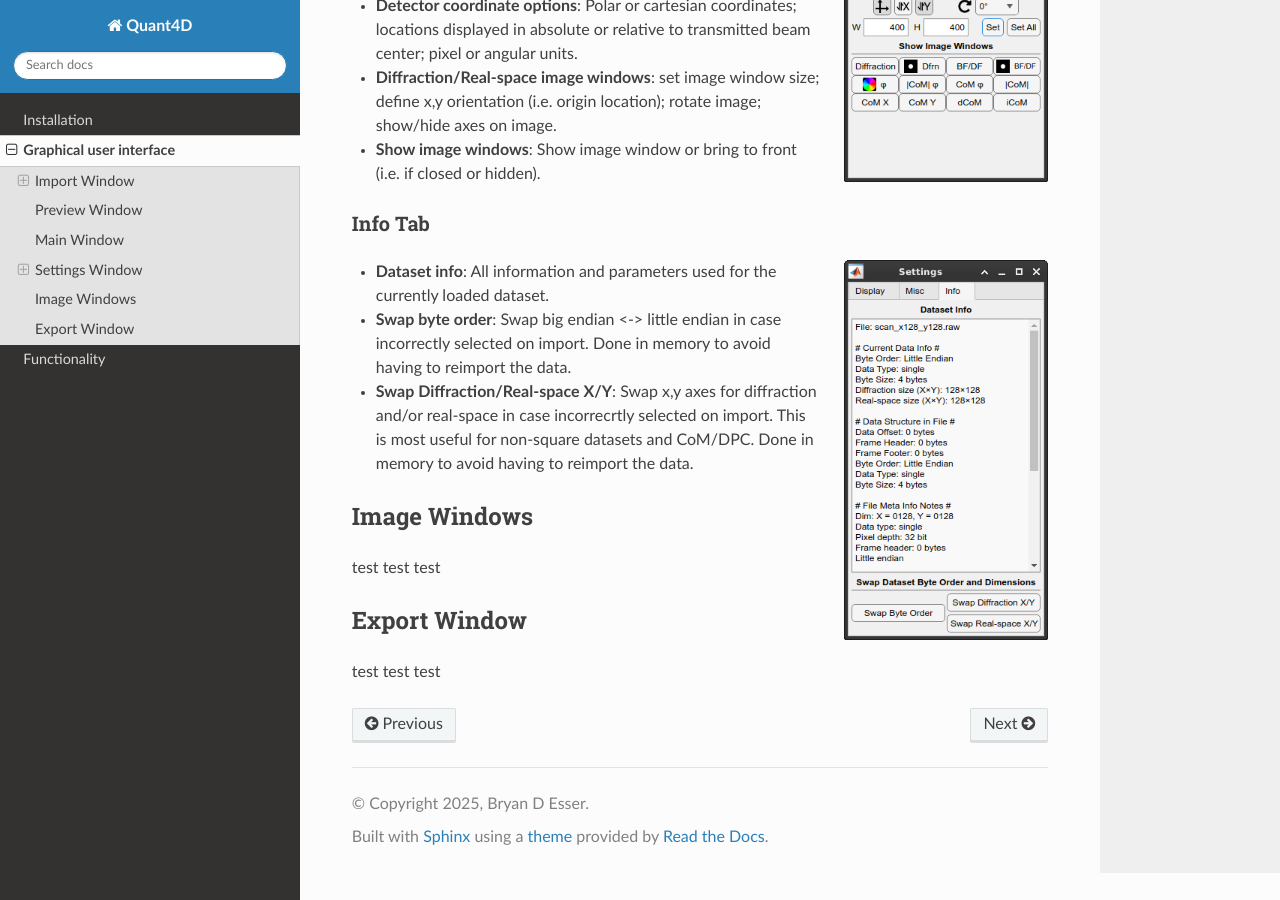
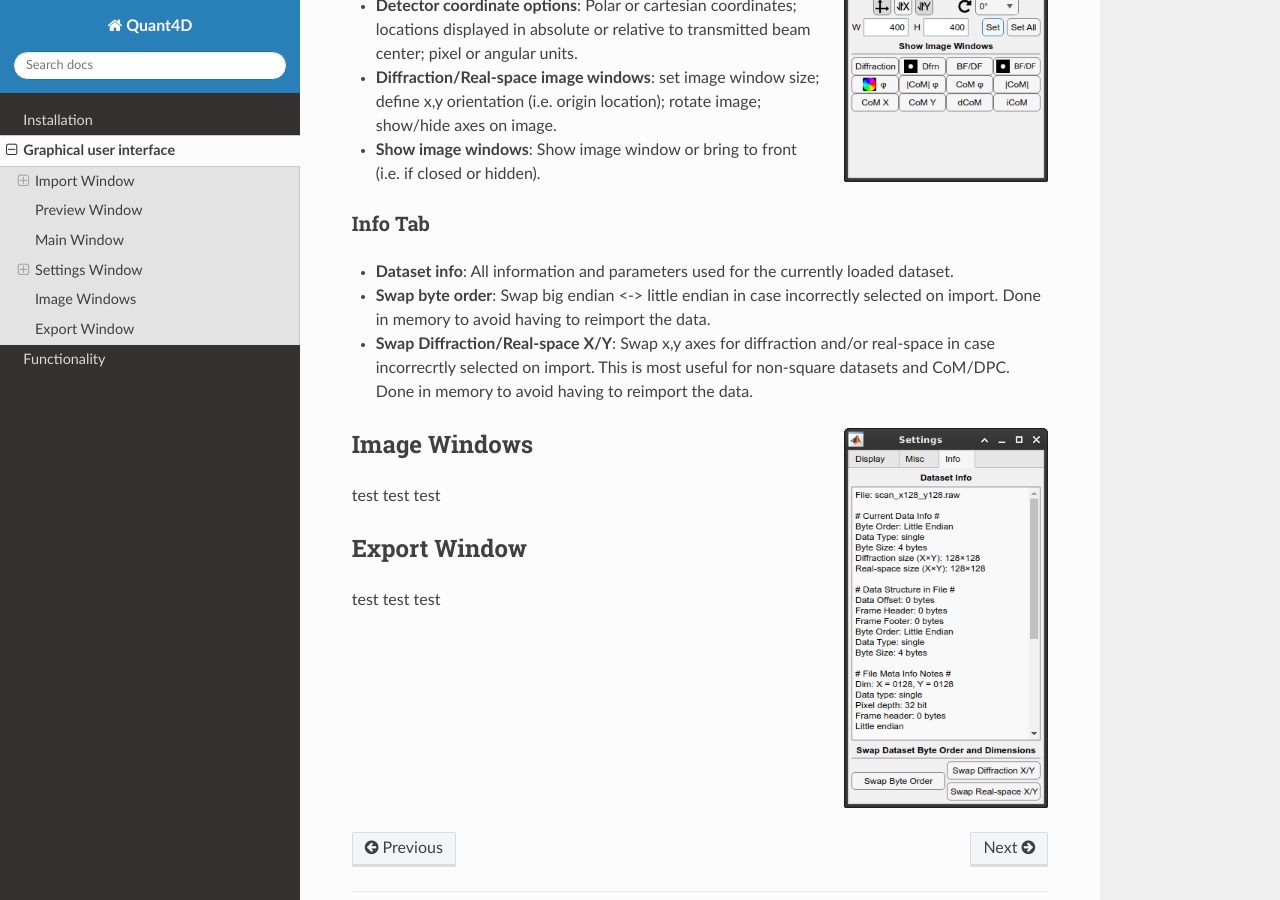
Before and after one commit to bryandesser/Quant4D, a Sphinx documentation site: the page built from docs/source/graphical_user_interface.rst, in a window 1280 px wide and 900 px high, scrolled down 3623 px. Built offline with Sphinx 7.4.7 and the Read the Docs theme 3.1.0, drawn with Linux system fonts in a browser that asks for light colours; pages that are not in the unit, such as notebooks, are missing from menus.

```diff
--- a/docs/source/graphical_user_interface.rst
+++ b/docs/source/graphical_user_interface.rst
@@ -96,14 +96,13 @@ Misc Tab
 
 Info Tab
 ^^^^^^^^
+* **Dataset info**: All information and parameters used for the currently loaded dataset.
+* **Swap byte order**: Swap big endian <-> little endian in case incorrectly selected on import. Done in memory to avoid having to reimport the data.
+* **Swap Diffraction/Real-space X/Y**: Swap x,y axes for diffraction and/or real-space in case incorrecrtly selected on import. This is most useful for non-square datasets and CoM/DPC. Done in memory to avoid having to reimport the data.
 .. image:: ../_static/settings_info_tab.png
     :align: right
     :scale: 75%
     :class: page-break
-* **Dataset info**: All information and parameters used for the currently loaded dataset.
-* **Swap byte order**: Swap big endian <-> little endian in case incorrectly selected on import. Done in memory to avoid having to reimport the data.
-* **Swap Diffraction/Real-space X/Y**: Swap x,y axes for diffraction and/or real-space in case incorrecrtly selected on import. This is most useful for non-square datasets and CoM/DPC. Done in memory to avoid having to reimport the data.
-
 Image Windows
 *************
 test test test
```
